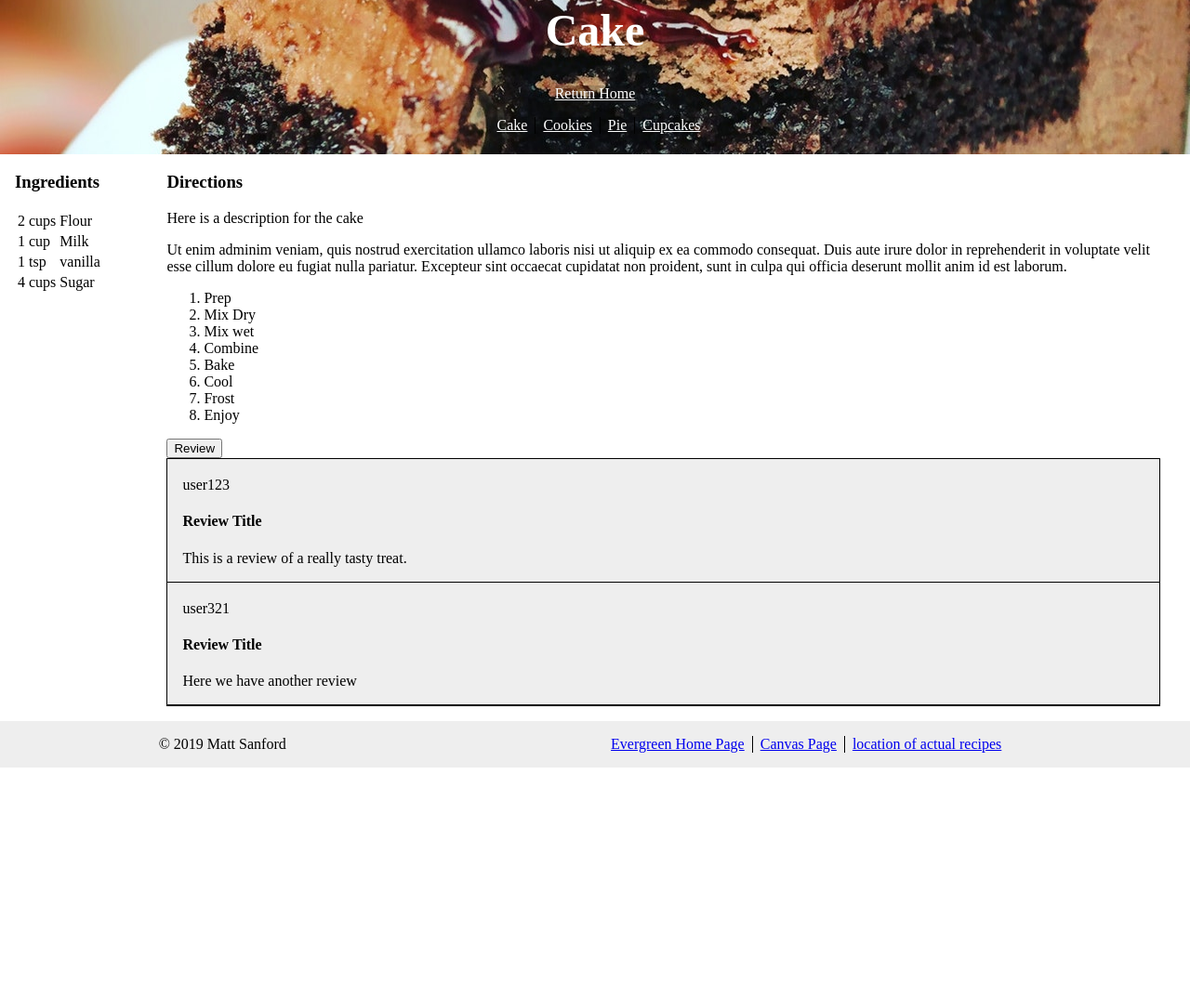
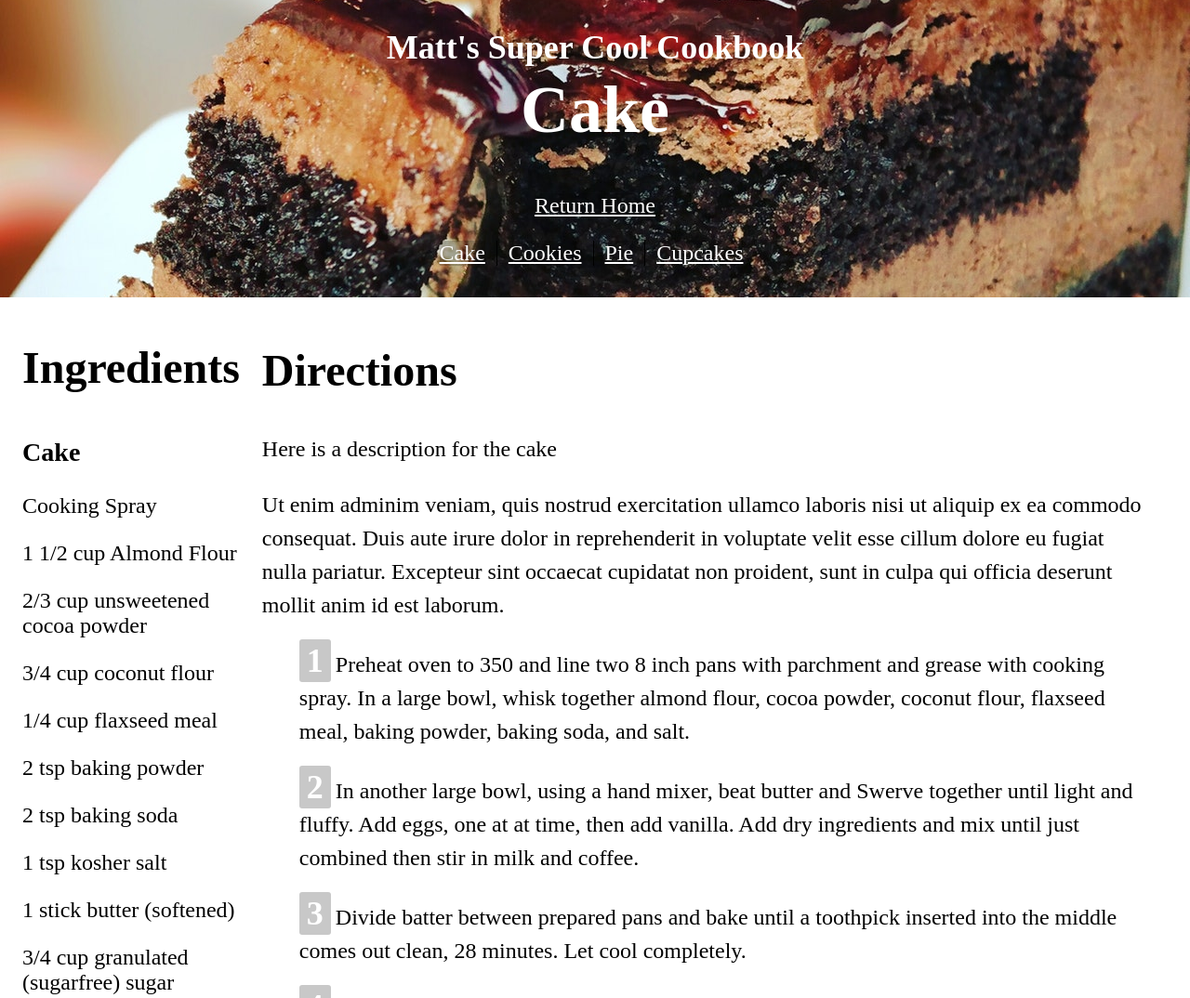
Before and after one commit to mtthw-s/wdatcs, a plain HTML site: page pages/cake.html in a window 1280 px wide. Shown: the top 1074 px of the page at 93% size. Before the commit the page ends 826 px from the top, so only its background shows below. Drawn offline with Linux system fonts and the light colour scheme.

Commit message:
initial solid layout

```diff
--- a/pages/cake.html
+++ b/pages/cake.html
@@ -10,6 +10,7 @@
 
 <!-------------header------------->
         <header class="cake food">
+            <h2 class="page-title">Matt's Super Cool Cookbook</h2>
             <h1>Cake</h1>
             <a href="../index.html" >Return Home</a>
             <nav>
@@ -25,38 +26,47 @@
 <!-------------main------------->
         <main class="row">
             <aside>
-               <h3>Ingredients</h3>
-               <table class="recipe-links">
-                   <tr>
-                       <td>2 cups</td>
-                       <td>Flour</td>
-                   </tr>
-                   <tr>
-                       <td>1 cup</td>
-                       <td>Milk</td>
-                   </tr>
-                   <tr>
-                       <td>1 tsp</td>
-                       <td>vanilla</td>
-                   </tr>
-                   <tr>
-                       <td>4 cups</td>
-                       <td>Sugar</td>
-                   </tr>
-               </table>
+               <h3 class="header" >Ingredients</h3>
+               <h3>Cake</h3>
+               <div  class="recipe-links">
+                   <p>Cooking Spray</p>
+                   <p>1 1/2 cup Almond Flour</p>
+                   <p>2/3 cup unsweetened cocoa powder</p>
+                   <p>3/4 cup coconut flour</p>
+                   <p>1/4 cup flaxseed meal</p>
+                   <p>2 tsp baking powder</p>
+                   <p>2 tsp baking soda</p>
+                   <p>1 tsp kosher salt</p>
+                   <p>1 stick butter (softened)</p>
+                   <p>3/4 cup granulated (sugarfree) sugar</p>
+                   <p>4 eggs</p>
+                   <p>1 tsp vanilla extract</p>
+                   <p>1 cup almond milk</p>
+                   <p>1/3 cup brewed coffee</p>
+               </div>
+               <h3>Frosting</h3>
+               <div class="recipe-links">
+                   <p>2 (8 oz) blocks of cream cheese (softened</p>
+                   <p>1 stick butter (softened)</p>
+                   <p>3/4 cup granulated (sugarfree) sugar</p>
+                   <p>1/2 cup unsweetened cocoa powder</p>
+                   <p>1/2 cup coconut flour</p>
+                   <p>1/4 tsp. instant coffee powder </p>
+                   <p>3/4 cup heavy cream</p>
+                   <p>Pinch kosher salt</p>
+               </div>
             </aside>
-            <article>
-                <h3>Directions</h3>
+            <article class="article">
+                <h3 class="header" >Directions</h3>
                 <p>Here is a description for the cake</p>
                 <p>Ut enim adminim veniam, quis nostrud exercitation ullamco laboris nisi ut aliquip ex ea commodo consequat. Duis aute irure dolor in reprehenderit in voluptate velit esse cillum dolore eu fugiat nulla pariatur. Excepteur sint occaecat cupidatat non proident, sunt in culpa qui officia deserunt mollit anim id est laborum.</p>
                 <ol>
-                    <li>Prep</li>
-                    <li>Mix Dry</li>
-                    <li>Mix wet</li>
-                    <li>Combine</li>
-                    <li>Bake</li>
-                    <li>Cool</li>
-                    <li>Frost</li>
+                    <li>Preheat oven to 350 and line two 8 inch pans with parchment and grease with cooking spray. In a large bowl, whisk together almond flour, cocoa powder, coconut flour, flaxseed meal, baking powder, baking soda, and salt.</li>
+                    <li>In another large bowl, using a hand mixer, beat butter and Swerve together until light and fluffy. Add eggs, one at at time, then add vanilla. Add dry ingredients and mix until just combined then stir in milk and coffee.</li>
+                    <li>Divide batter between prepared pans and bake until a toothpick inserted into the middle comes out clean, 28 minutes. Let cool completely.</li>
+                    <li>Make frosting: In a large bowl, with a hand mixer, beat cream cheese and butter together until smooth. Add Swerve, cocoa powder, coconut flour, and instant coffee and beat until no lumps remain. Add cream and a pinch of salt and beat until combined.</li>
+                    <li>Place one cake layer on serving platter or cake stand then spread a thick layer of buttercream on top. Repeat with remaining layers then frost sides of cake.</li>
+                    <li>Keep refrigerated until ready to serve.</li>
                     <li>Enjoy</li>
                 </ol>
                 <!--<input type="button" name="show-form" value="Review" onclick="document.getElementById('review-form').style.display = 'block';"/>-->
--- a/styles.css
+++ b/styles.css
@@ -1,13 +1,30 @@
+html{
+    font-size: 150%;
+}
 header{
     text-align: center;
-    height: 13vw;
+    /*height: 18vw;*/
+    /*width: 100%;*/
+    /*position: fixed;*/
+    /*margin-top: 0;*/
+      position: fixed;
+      top: 0;
+      left: 0;
+      width: 100%;
+      height: 25vw;
+      z-index: 10;
+      background-color: rgb(255,255,255);
 }
+
 body{
     /*padding-top: 0;*/
     /*border-top: 0;*/
     min-height: 100vh;
     box-sizing: border-box;
-	margin: 0;
+    margin-top: 25vw;
+	margin-left: 0;
+	margin-right: 0;
+	margin-bottom: 0;
 	/*height: 100%;*/
 	/*width: 100%;*/
 	display: flex;
@@ -36,13 +53,27 @@ form{
 }
 
 aside{
-    margin-right: 1em;
-    width: 20%;
+    /*margin-right: 1em;*/
+    /*width: 25% !important;*/
+    /*position: fixed;*/
+    /*margin-top: 1vw;*/
+    /*width: 30%;*/
+    /*position: fixed;*/
+    /*z-index: 1;*/
+    /*top: 20px;*/
+    /*left: 10px;*/
+    /*overflow-x: hidden;*/
+    /*padding: 8px 0;*/
+
 }
 
-article{
+.article{
+    margin-top: 1vw;
+    /*margin-left: 25%;*/
     padding-left: 1em;
     padding-right: 1em;
+    /*font-size: 150%;*/
+    line-height: 150%;
 }
 
 .recipe-links{
@@ -74,6 +105,14 @@ article{
     padding-left: 0;
 }
 
+.page-title{
+    /*position: absolute;*/
+    /*top: 0px;*/
+    /*right: 0px;*/
+    margin-bottom: 0;
+    color: rgb(255,255,255);
+}
+
 header a{
     background-color: rgba(0, 0, 0, 0.2);
     /*font-weight: bold;*/
@@ -83,6 +122,10 @@ header a:hover{
     background-color: rgba(0, 0, 0, 0.2);
     font-weight: bold;
     size: 3em;
+}
+
+.header{
+    font-size: 2em;
 }
 
 .dessert-div{
@@ -161,3 +204,26 @@ footer{
     flex: 1;
 
 }
+
+ol{
+    margin-left: 0;
+    padding-right: 0;
+    list-style-type: none;
+}
+
+ol li{
+    padding-bottom: 1em;
+       counter-increment: step-counter;
+}
+
+ol li::before {
+    content: counter(step-counter);
+    margin-right: 5px;
+    font-size: 150%;
+    background-color: rgb(200,200,200);
+    color: white;
+    font-weight: bold;
+    padding: 3px 8px;
+    border-radius: 3px;
+}
+/**************TEST**************/
```
Also changed, not shown: index.html (+3 -1 lines), pages/cookies.html (+2 -1 lines), pages/cup.html (+2 -1 lines), pages/pie.html (+4 -3 lines), images/cookies-small.jpg, 1 other file.
